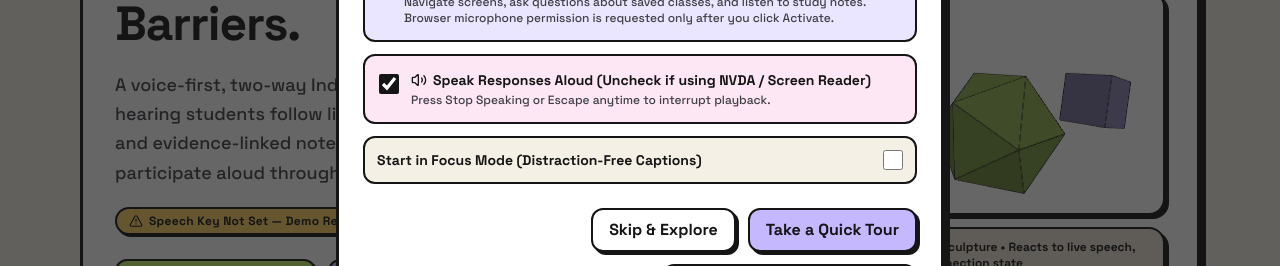
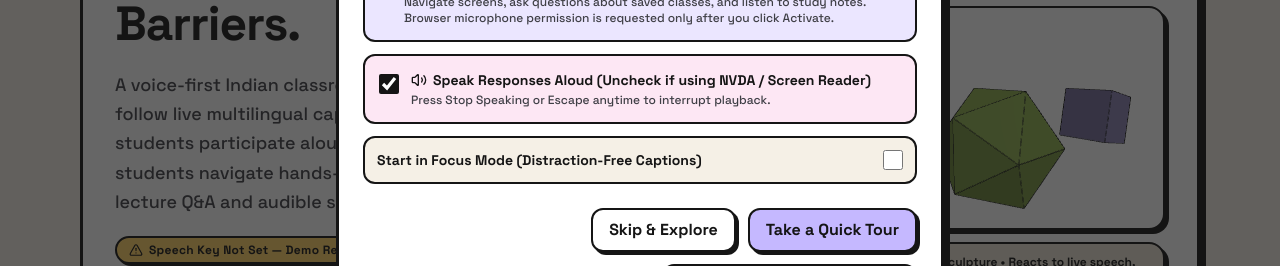
Before and after one commit to manasvignesh/VAAK, a React (Vite) app in the folder client/: page / in a window 1280 px wide. Shown: the part 375-641 px from the top of the page. Built offline with nearby package versions, Linux system fonts and the light colour scheme; no server answers.

Commit message:
Update HomeScreen description to include blind/low-vision students and Voice Companion

```diff
--- a/client/src/screens/HomeScreen.tsx
+++ b/client/src/screens/HomeScreen.tsx
@@ -48,9 +48,10 @@ export function HomeScreen({
           </h1>
 
           <p className="max-w-2xl text-sm font-medium leading-relaxed text-[var(--mv-text-muted)] sm:text-lg">
-            A voice-first, two-way Indian classroom workspace. Deaf and hard-of-hearing students
-            follow live multilingual captions with uncertainty indicators and evidence-linked notes—while
-            students with speech disabilities participate aloud through accessible text-to-speech.
+            A voice-first Indian classroom workspace. Deaf and hard-of-hearing students follow live
+            multilingual captions with uncertainty indicators, non-speaking students participate aloud
+            through text-to-speech, and blind or low-vision students navigate hands-free with the
+            Voice Companion for grounded lecture Q&amp;A and audible study notes.
           </p>
 
           <div className="flex flex-wrap items-center gap-2">
```
